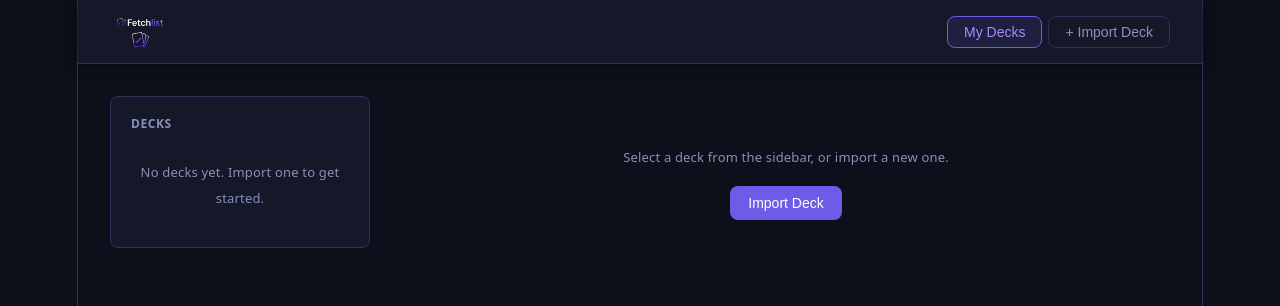
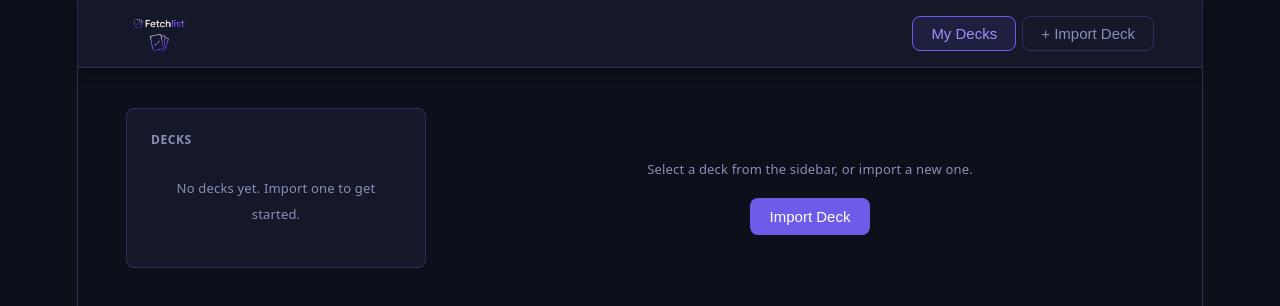
Before and after one commit to Kagaiodin/deck-checklist, a React (Vite) app: page / in a window 1280 px wide. Shown: the top 306 px of the page. Built offline with nearby package versions, Linux system fonts and the light colour scheme.

Commit message:
style: add 1280px XL breakpoint with larger sizing and max-width cap

```diff
--- a/src/App.css
+++ b/src/App.css
@@ -519,3 +519,45 @@ body { background: var(--bg); color: var(--text); font-family: system-ui, sans-s
   .decks-layout { gap: 32px; }
   .deck-content { gap: 20px; }
 }
+
+/* ─── XL screen (1280px+) ───────────────────────────────────────────────────── */
+@media (min-width: 1280px) {
+  body { font-size: 16px; }
+
+  /* Cap content width and centre it so it doesn't stretch at 2560px */
+  .app-main { max-width: 1600px; margin-left: auto; margin-right: auto; width: 100%; padding: 40px 48px; }
+  .app-header { padding: 0 48px; height: 68px; }
+  .app-logo { height: 44px; }
+
+  /* Sidebar roomier */
+  .deck-sidebar { width: 300px; padding: 24px; }
+  .deck-item { padding: 12px 14px; gap: 10px; }
+  .deck-item-name { font-size: 15px; }
+  .deck-item-progress { font-size: 12px; }
+  .deck-item-bar-track { height: 4px; }
+
+  /* Card rows */
+  .card-row { padding: 12px 20px; gap: 14px; }
+  .card-name { font-size: 15px; }
+  .card-qty { font-size: 14px; min-width: 36px; }
+  .card-type { font-size: 13px; min-width: 130px; }
+  .card-checkbox { width: 17px; height: 17px; }
+
+  /* Deck header */
+  .deck-content-title { font-size: 22px; }
+  .deck-content { gap: 24px; }
+  .decks-layout { gap: 40px; }
+
+  /* Checklist header */
+  .checklist-header { padding: 18px 20px; gap: 14px; }
+  .search-input { padding: 10px 14px; font-size: 14px; }
+
+  /* Buttons */
+  .btn { padding: 10px 20px; font-size: 15px; }
+  .btn-sm { padding: 6px 14px; font-size: 13px; }
+  .nav-btn { padding: 8px 18px; font-size: 15px; }
+
+  /* Progress bar */
+  .progress-bar-track { height: 10px; }
+  .progress-label { font-size: 14px; }
+}
```
